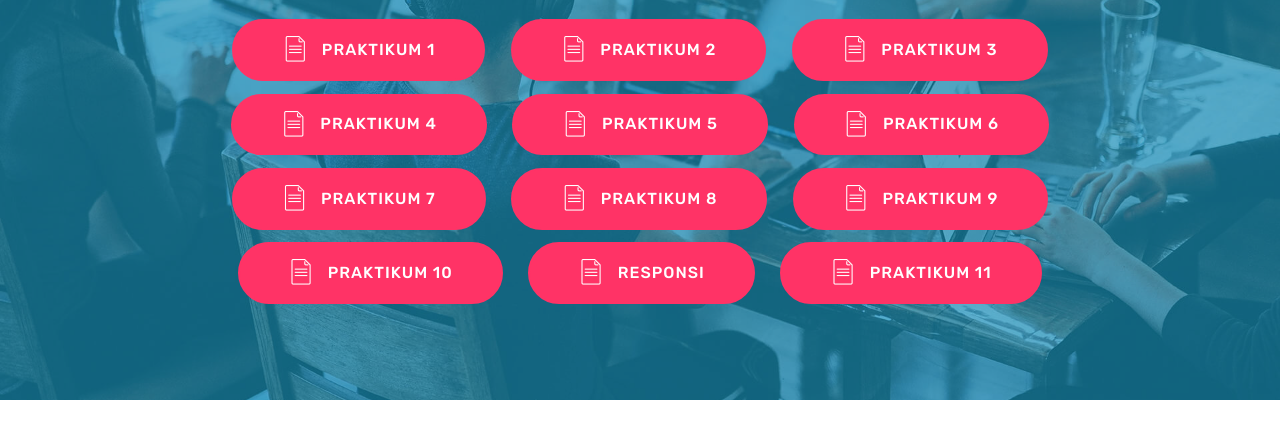
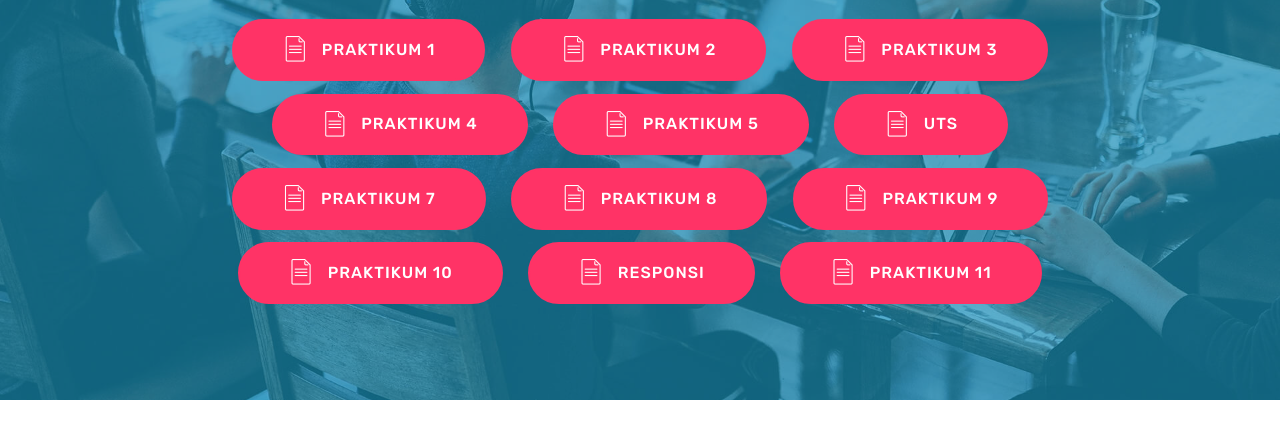
Before and after one commit to Ariandy007/1800016101-Multimedia-Online-A, a plain HTML site: page index.html in a window 1280 px wide. Shown: the part 378-800 px from the top of the page. Drawn offline with Linux system fonts and the light colour scheme; files whose address does not match are found by name.

Commit message:
Update index.html

```diff
--- a/index.html
+++ b/index.html
@@ -73,7 +73,7 @@
                         <span class="mbr-iconfont mbri-file"></span>PRAKTIKUM 3</a> <a class="btn btn-md btn-secondary display-4" href="page4.html">
                         <span class="mbr-iconfont mbri-file"></span>PRAKTIKUM 4</a> <a class="btn btn-md btn-secondary display-4" href="page5.html">
                         <span class="mbr-iconfont mbri-file"></span>PRAKTIKUM 5</a> <a class="btn btn-md btn-secondary display-4" href="page6.html">
-                        <span class="mbr-iconfont mbri-file"></span>PRAKTIKUM 6</a> <a class="btn btn-md btn-secondary display-4" href="page7.html">
+                        <span class="mbr-iconfont mbri-file"></span>UTS</a> <a class="btn btn-md btn-secondary display-4" href="page7.html">
                         <span class="mbr-iconfont mbri-file"></span>PRAKTIKUM 7</a> <a class="btn btn-md btn-secondary display-4" href="page8.html">
                         <span class="mbr-iconfont mbri-file"></span>PRAKTIKUM 8</a> <a class="btn btn-md btn-secondary display-4" href="page9.html">
                         <span class="mbr-iconfont mbri-file"></span>PRAKTIKUM 9</a> <a class="btn btn-md btn-secondary display-4" href="page10.html">
```
